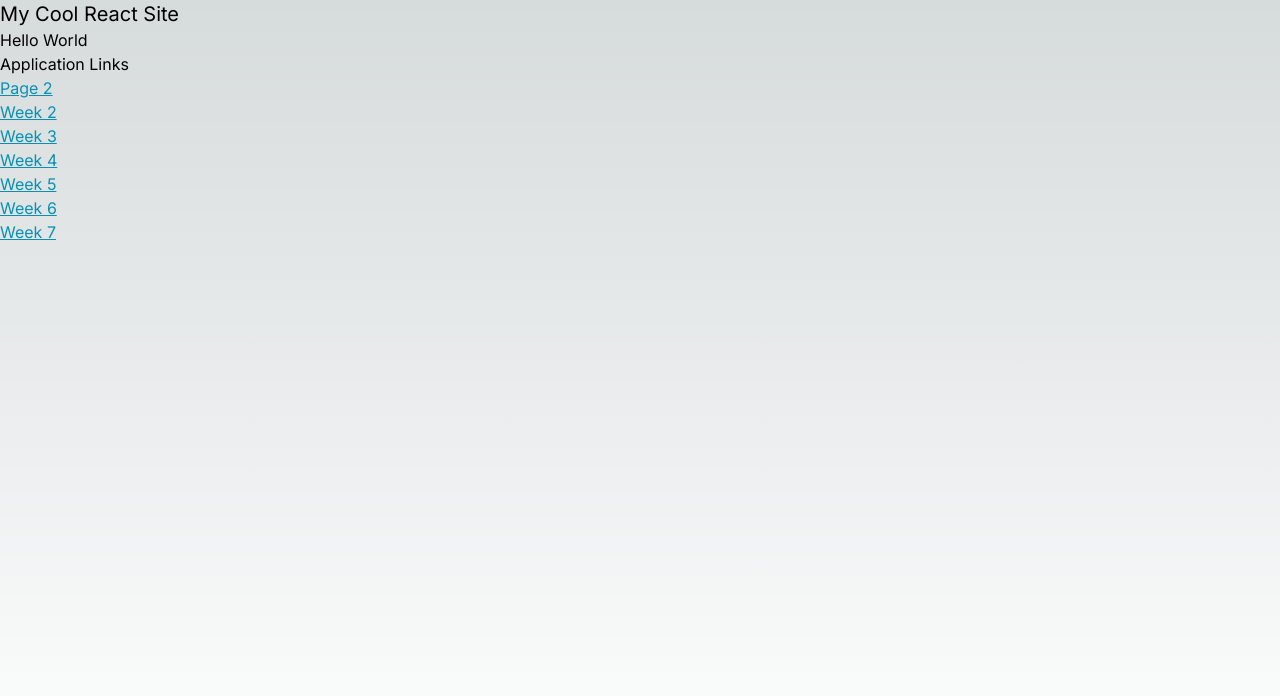
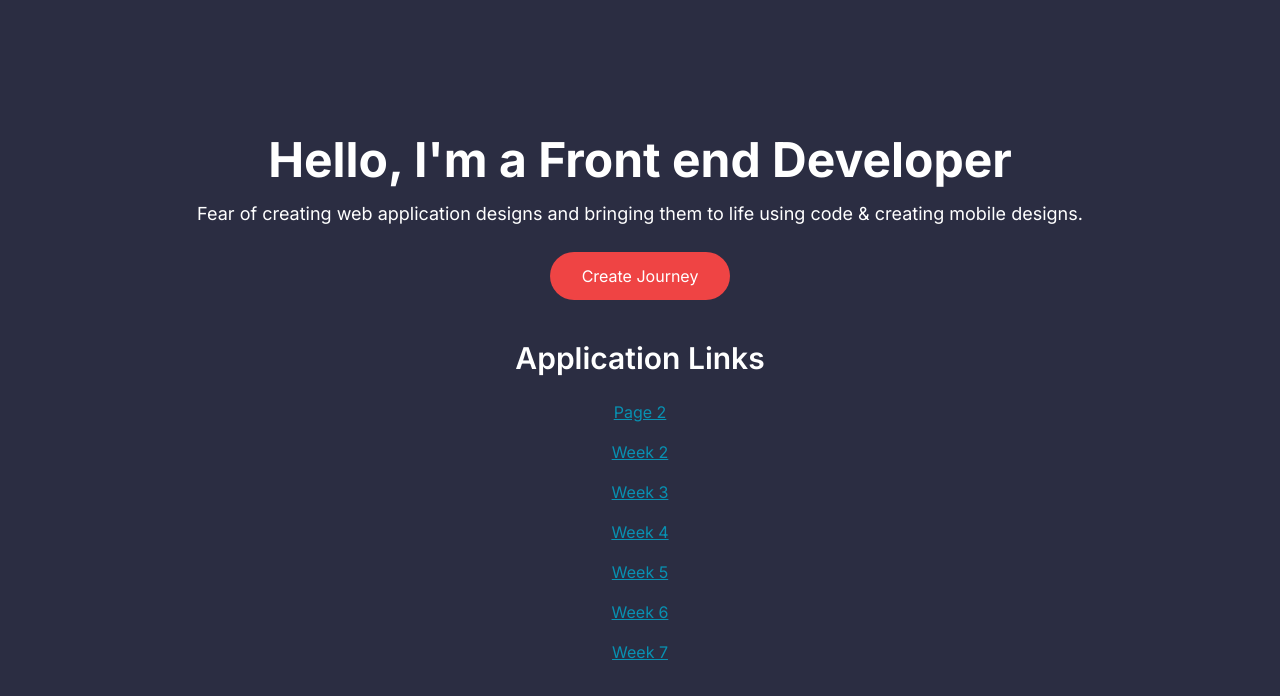
Before and after one commit to biancadomix/cprg306-assignments, a Next.js app: page / in a window 1280 px wide. Shown: the top 696 px of the page. Built offline with nearby package versions, Linux system fonts and the light colour scheme.

Commit message:
changed the layout of the front page

```diff
--- a/app/page.js
+++ b/app/page.js
@@ -1,23 +1,59 @@
 import Link from "next/link";
 
 export default function Home() {
-
-  const linkStyles ="underline text-cyan-600 hover:text-cyan-300";
+  const linkStyles = "underline text-cyan-600 hover:text-cyan-300";
 
   return (
-    <main className="h-screen">
-      <hi className="text-xl">My Cool React Site</hi>
-      <p>Hello World</p>
-      <h2>Application Links</h2>
-      <ul>
-        <li><Link className={linkStyles} href="./page2/">Page 2</Link> </li>
-        <li><Link className={linkStyles} href="app\week-2\page.js">Week 2</Link> </li>
-        <li><Link className={linkStyles} href="app\week-3">Week 3</Link> </li>
-        <li><Link className={linkStyles} href="app\week-4">Week 4</Link> </li>
-        <li><Link className={linkStyles} href="app\week-5\arrays\page.js">Week 5</Link> </li>
-        <li><Link className={linkStyles} href="app\week-6">Week 6</Link> </li>
-        <li><Link className={linkStyles} href="./page2/">Week 7</Link> </li>
-      </ul>
+    <main className="h-screen bg-[#2b2d42] text-white flex flex-col items-center justify-center p-10">
+      <div className="text-center mb-10">
+        <h1 className="text-5xl font-bold">Hello, I'm a Front end Developer</h1>
+        <p className="mt-4 text-lg">
+          Fear of creating web application designs and bringing them to life using code & creating mobile designs.
+        </p>
+        <button className="mt-6 px-8 py-3 bg-red-500 text-white rounded-full hover:bg-red-400">
+          Create Journey
+        </button>
+      </div>
+      <div className="text-center">
+        <h2 className="text-3xl font-semibold mb-6">Application Links</h2>
+        <ul className="space-y-4">
+          <li>
+            <Link className={linkStyles} href="./page2/">
+              Page 2
+            </Link>
+          </li>
+          <li>
+            <Link className={linkStyles} href="app/week-2/page.js">
+              Week 2
+            </Link>
+          </li>
+          <li>
+            <Link className={linkStyles} href="app/week-3">
+              Week 3
+            </Link>
+          </li>
+          <li>
+            <Link className={linkStyles} href="app/week-4">
+              Week 4
+            </Link>
+          </li>
+          <li>
+            <Link className={linkStyles} href="app/week-5/arrays/page.js">
+              Week 5
+            </Link>
+          </li>
+          <li>
+            <Link className={linkStyles} href="app/week-6">
+              Week 6
+            </Link>
+          </li>
+          <li>
+            <Link className={linkStyles} href="./page2/">
+              Week 7
+            </Link>
+          </li>
+        </ul>
+      </div>
     </main>
   );
 }
```
